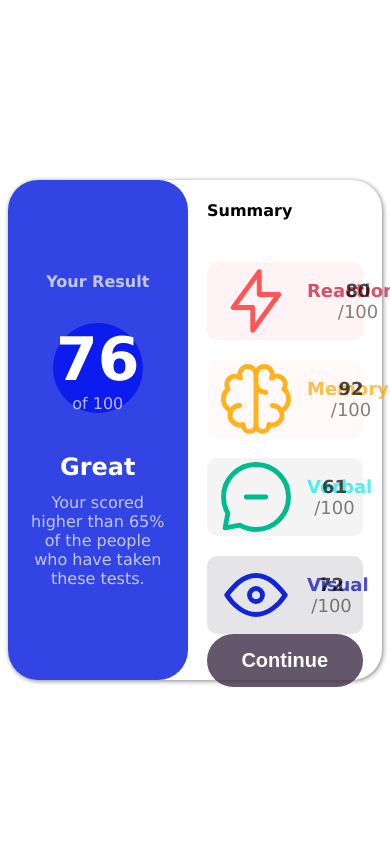
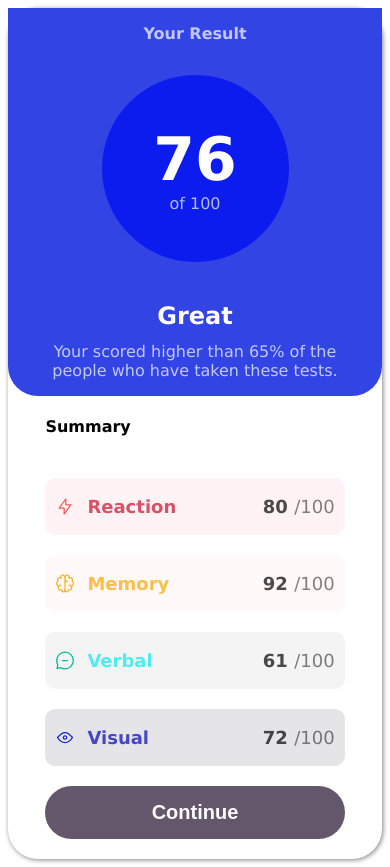
Before and after one commit to ach-yuth/score-card, a plain HTML site: page index.html in a window 390 px wide. Drawn offline with Linux system fonts and the light colour scheme.

Commit message:
media added

```diff
--- a/index.css
+++ b/index.css
@@ -2,7 +2,7 @@ body {
   display: flex;
   justify-content: center;
   align-items: center;
-  height: 100vh;
+
   font-family: Verdana, Geneva, Tahoma, sans-serif;
 }
 .container {
@@ -136,3 +136,23 @@ button {
 .mainbox4 {
   background-color: rgba(4, 4, 34, 0.1);
 }
+@media (max-width: 600px) {
+  .container {
+    width: 100%;
+
+    display: flex;
+    flex-direction: column;
+    height: fit-content;
+  }
+  .box1,
+  .box2 {
+    width: 100%;
+  }
+  button {
+    margin: 20px 0;
+  }
+  .box1 {
+    border-top-left-radius: 0;
+    border-top-right-radius: 0;
+  }
+}
```
